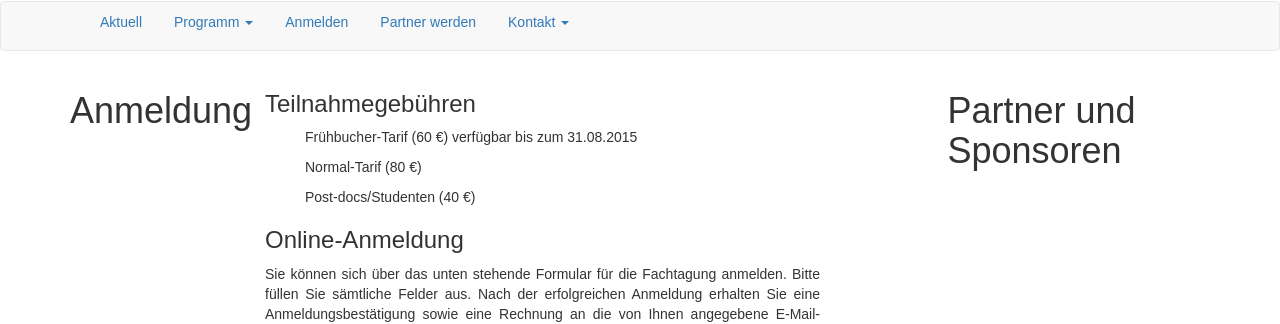
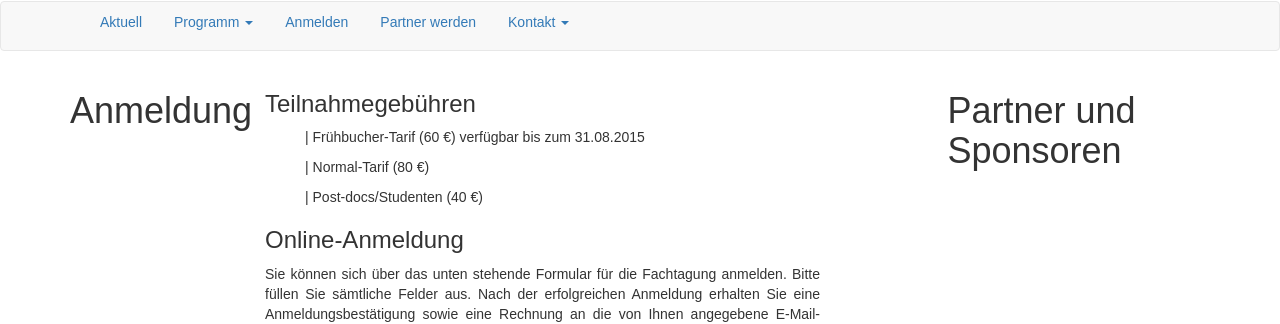
Before and after one commit to susedev/test, a Jekyll site: the page built from anmeldung.html, in a window 1280 px wide. Shown: the part 166-490 px from the top of the page. Built offline with Jekyll 4.4.1, drawn with Linux system fonts in a browser that asks for light colours; nearby versions of some CDN libraries.

Commit message:
Edit from JekyllCMS

```diff
--- a/anmeldung.html
+++ b/anmeldung.html
@@ -3,11 +3,11 @@ title: Anmeldung
 ---
 <h3>Teilnahmegeb&uuml;hren</h3>
 
-<p style="margin-left: 40px;">Fr&uuml;hbucher-Tarif (60 &euro;) verf&uuml;gbar bis zum 31.08.2015</p>
+<p style="margin-left: 40px;">| Fr&uuml;hbucher-Tarif (60 &euro;) verf&uuml;gbar bis zum 31.08.2015</p>
 
-<p style="margin-left: 40px;">Normal-Tarif (80 &euro;)</p>
+<p style="margin-left: 40px;">| Normal-Tarif (80 &euro;)</p>
 
-<p style="margin-left: 40px;">Post-docs/Studenten (40 &euro;)</p>
+<p style="margin-left: 40px;">| Post-docs/Studenten (40 &euro;)</p>
 
 <h3>Online-Anmeldung</h3>
 
```
